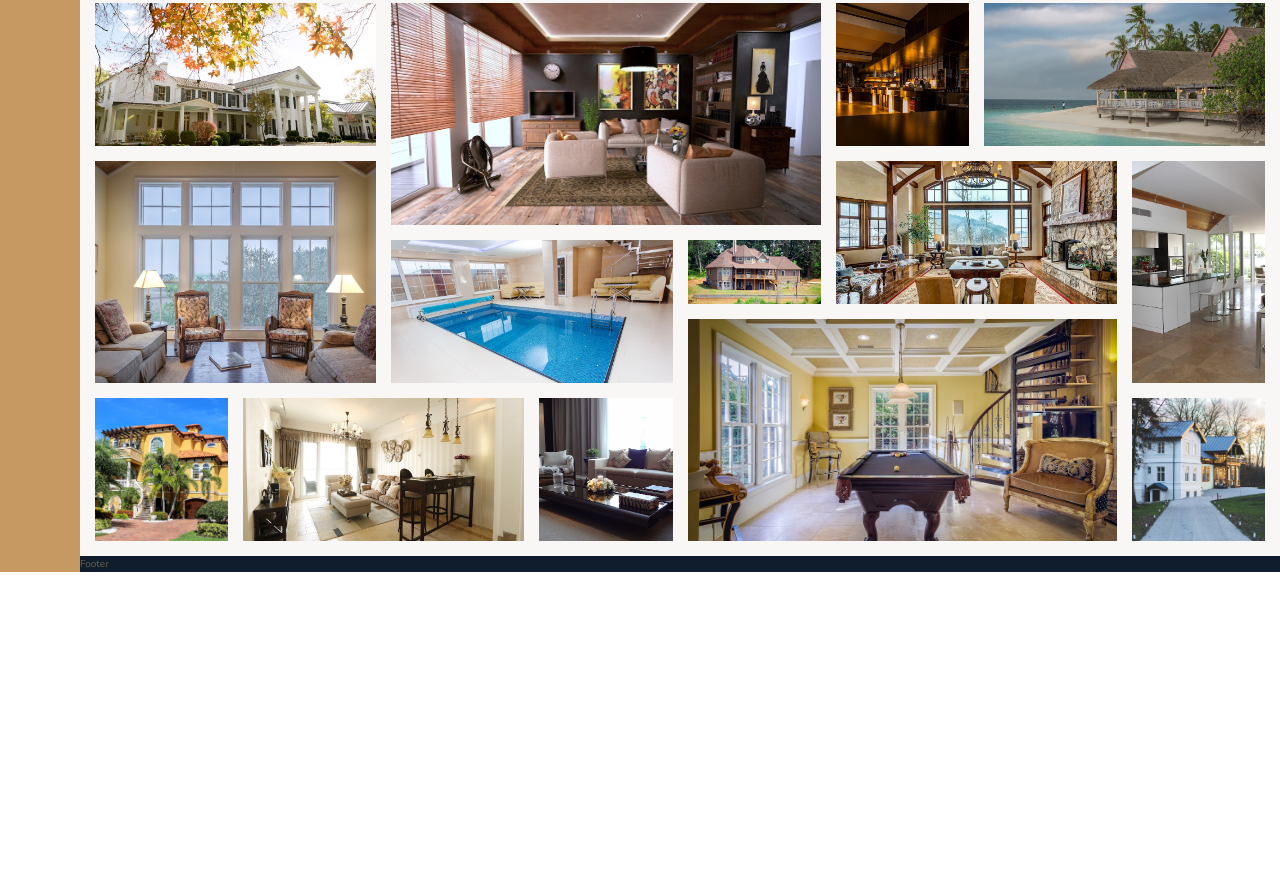
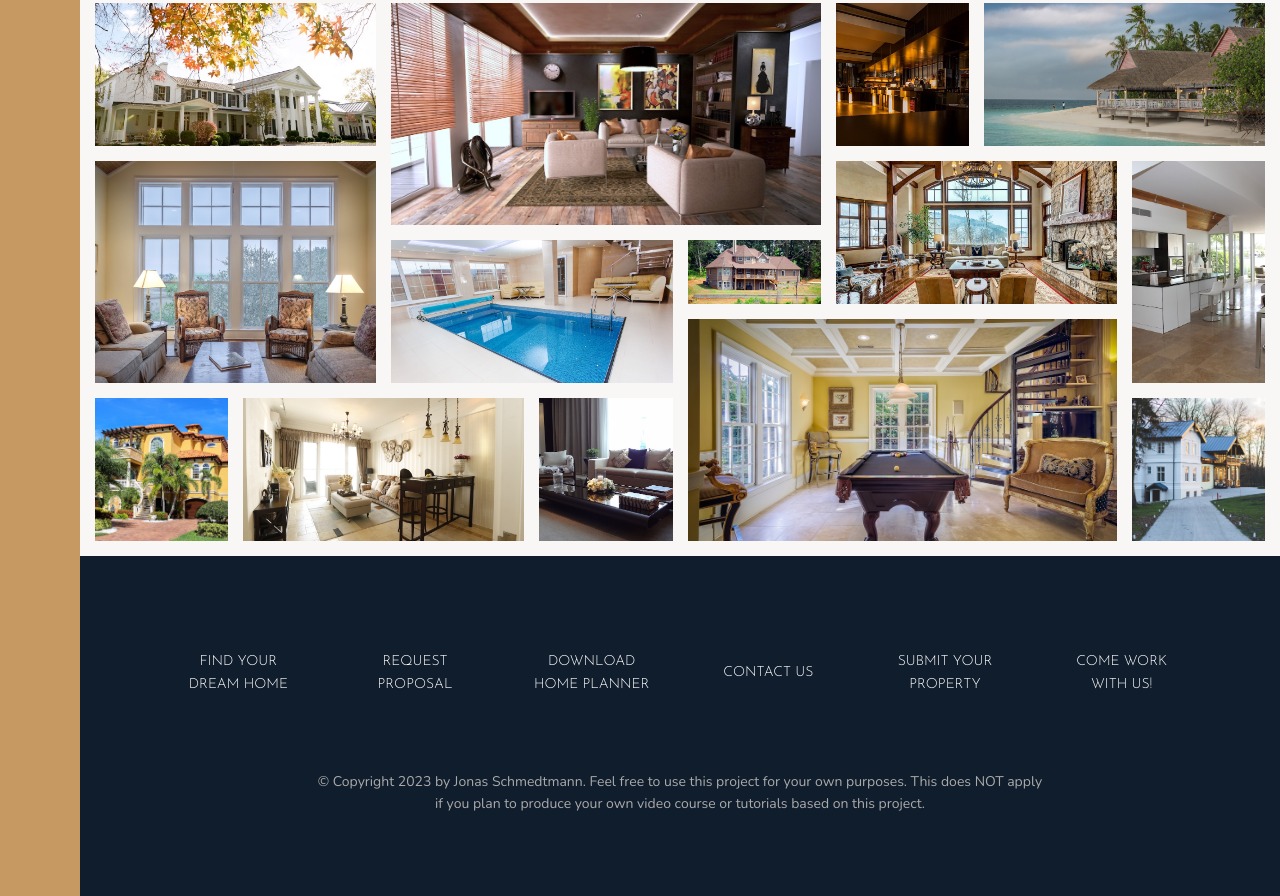
Before and after one commit to MDMwakulo/Nexter, a website: page index.html in a window 1280 px wide. Shown: the part 3084-3980 px from the top of the page. Before the commit the page ends 3656 px from the top, so only its background shows below. Drawn offline with nearby package versions, Linux system fonts and the light colour scheme.

Commit message:
Building the Footer

```diff
--- a/index.html
+++ b/index.html
@@ -334,7 +334,19 @@
         </section>
 
         <footer class="footer">
-            Footer
+            <ul class="nav">
+                <li class="nav__item"><a href="#" class="nav__link">Find your dream home</a></li>
+                <li class="nav__item"><a href="#" class="nav__link">Request proposal</a></li>
+                <li class="nav__item"><a href="#" class="nav__link">Download home planner</a></li>
+                <li class="nav__item"><a href="#" class="nav__link">Contact us</a></li>
+                <li class="nav__item"><a href="#" class="nav__link">Submit your property</a></li>
+                <li class="nav__item"><a href="#" class="nav__link">Come work with us!</a></li>
+            </ul>
+
+            <p class="copyright">
+                &copy; Copyright 2023 by Jonas Schmedtmann. Feel free to use this project for your own purposes. This does NOT apply if you plan to
+                produce your own video course or tutorials based on this project.
+            </p>
         </footer>
     </body>
 </html>
--- a/sass/_footer.scss
+++ b/sass/_footer.scss
@@ -1,4 +1,43 @@
 .footer {
   background-color: $color-secondary;
   grid-column: full-start / full-end;
+  padding: 8rem;
 }
+
+.nav {
+  list-style: none;
+
+  display: grid;
+  grid-template-columns: repeat(auto-fit, minmax(15rem, 1fr));
+  grid-gap: 2rem;
+  align-items: center;
+
+  &__link:link,
+  &__link:visited {
+    font-size: 1.4rem;
+    color: #fff;
+    text-decoration: none;
+    font-family: $font-display;
+    text-transform: uppercase;
+    text-align: center;
+    padding: 1.5rem;
+    display: block;
+    transition: all 0.2s;
+  }
+
+  &__link:hover,
+  &__link:active {
+    background-color: rgba(#fff, 0.05);
+    transform: translateY(-3px);
+  }
+}
+
+.copyright {
+  font-size: 1.4rem;
+  color: $color-grey-light-2;
+  margin-top: 6rem;
+  margin-right: auto;
+  margin-left: auto;
+  text-align: center;
+  width: 70%;
+}
```
Also changed, not shown: css/style.css.
